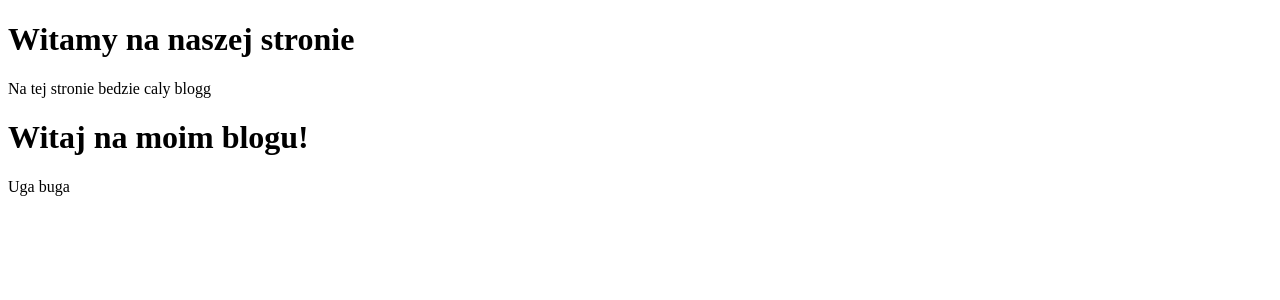
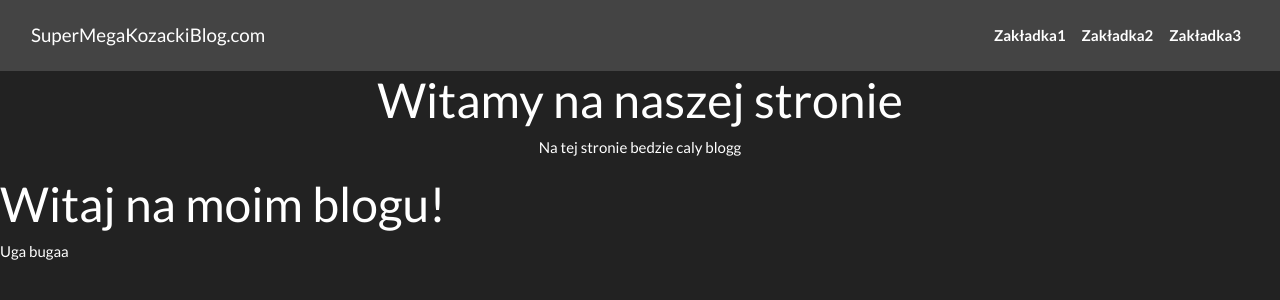
Before and after one commit to SzymonBartkowiak43/PythonBlog, a Django app: page / in a window 1280 px wide. Shown: the top 300 px of the page. Run offline with Django 5.2, Linux system fonts and the light colour scheme; some libraries are stand-ins or nearby versions.

Commit message:
23.04_14:07-front

```diff
--- a/mainapp/templates/base.html
+++ b/mainapp/templates/base.html
@@ -3,19 +3,42 @@
 <head>
     <meta charset="UTF-8">
     <meta name="viewport" content="width=device-width, initial-scale=1.0">
+   <link rel="stylesheet" href="https://cdn.jsdelivr.net/npm/bootswatch@4.5.2/dist/darkly/bootstrap.min.css" integrity="sha384-nNK9n28pDUDDgIiIqZ/MiyO3F4/9vsMtReZK39klb/MtkZI3/LtjSjlmyVPS3KdN" crossorigin="anonymous">
     <title>{% block title %}My Blog{% endblock %}</title>
 </head>
 <body>
     <header>
-         <H1> Witamy na naszej stronie</H1>
-    <p> Na tej stronie bedzie caly blogg</p>
+    <nav class="navbar navbar-expand-lg navbar-dark bg-secondary" id="mainNav">
+    <div class="container-fluid">
+        <a class="navbar-brand" href="{% url 'home' %}">SuperMegaKozackiBlog.com</a>
+        <button class="navbar-toggler" type="button" data-toggle="collapse" data-target="#navbarResponsive" aria-controls="navbarResponsive" aria-expanded="false" aria-label="Toggle navigation">
+            <span class="navbar-toggler-icon"></span>
+        </button>
+        <div class="collapse navbar-collapse" id="navbarResponsive">
+            <ul class="navbar-nav ml-auto">
+                <li class="nav-item text-white">
+                    <a class="nav-link text-white font-weight-bold" href="#">Zakładka1</a>
+                </li>
+                <li class="nav-item text-white">
+                    <a class="nav-link text-white font-weight-bold" href="#">Zakładka2</a>
+                </li>
+                <li class="nav-item text-white">
+                    <a class="nav-link text-white font-weight-bold" href="#">Zakładka3</a>
+                </li>
+            </ul>
+        </div>
+    </div>
+</nav>
+
+         <h1 style="text-align: center;" >Witamy na naszej stronie</h1>
+    <p style="text-align: center;" >Na tej stronie bedzie caly blogg</p>
     </header>
     <main>
         {% block content %}
         {% endblock %}
     </main>
     <footer>
-           <p> Uga buga</p>
+           <p> Uga bugaa</p>
     </footer>
 </body>
 </html>
```
